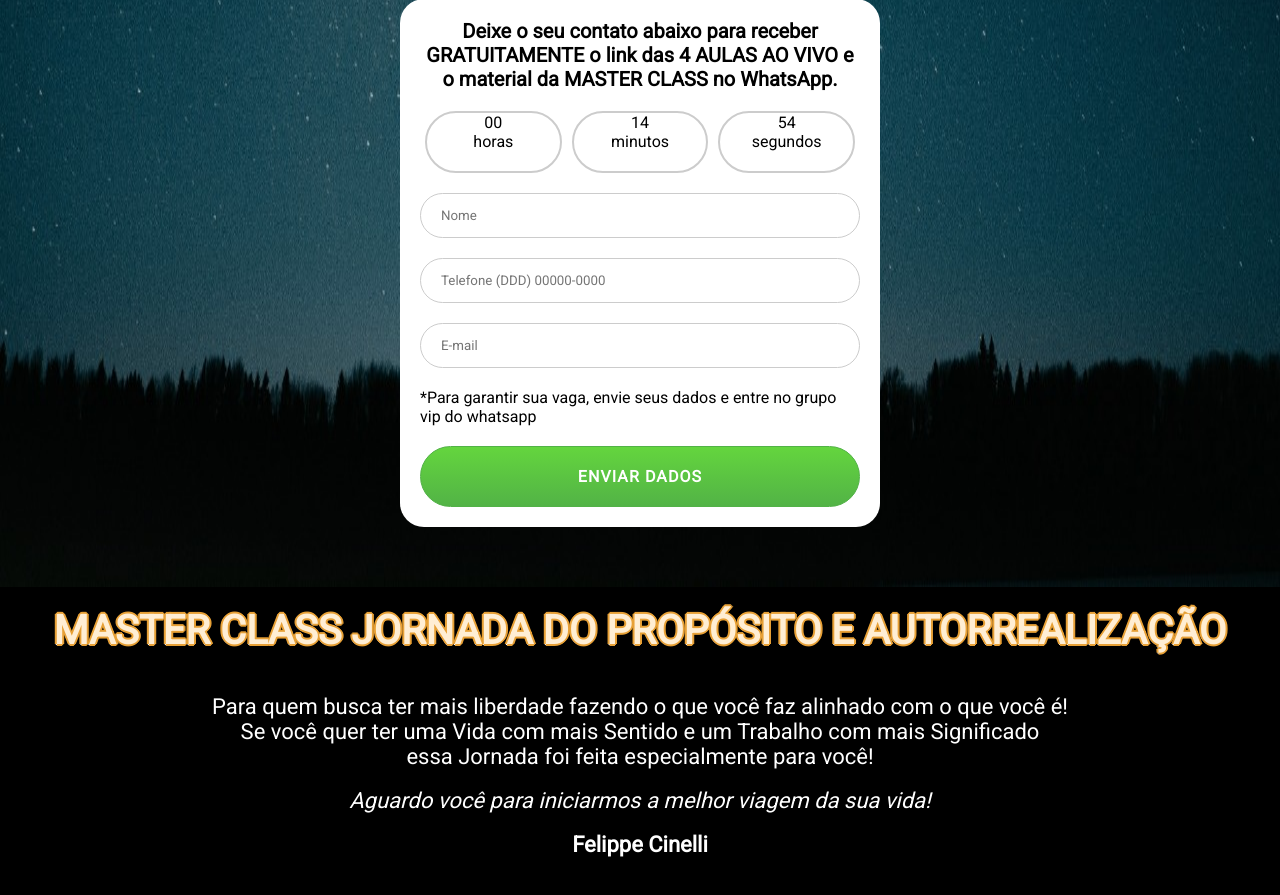
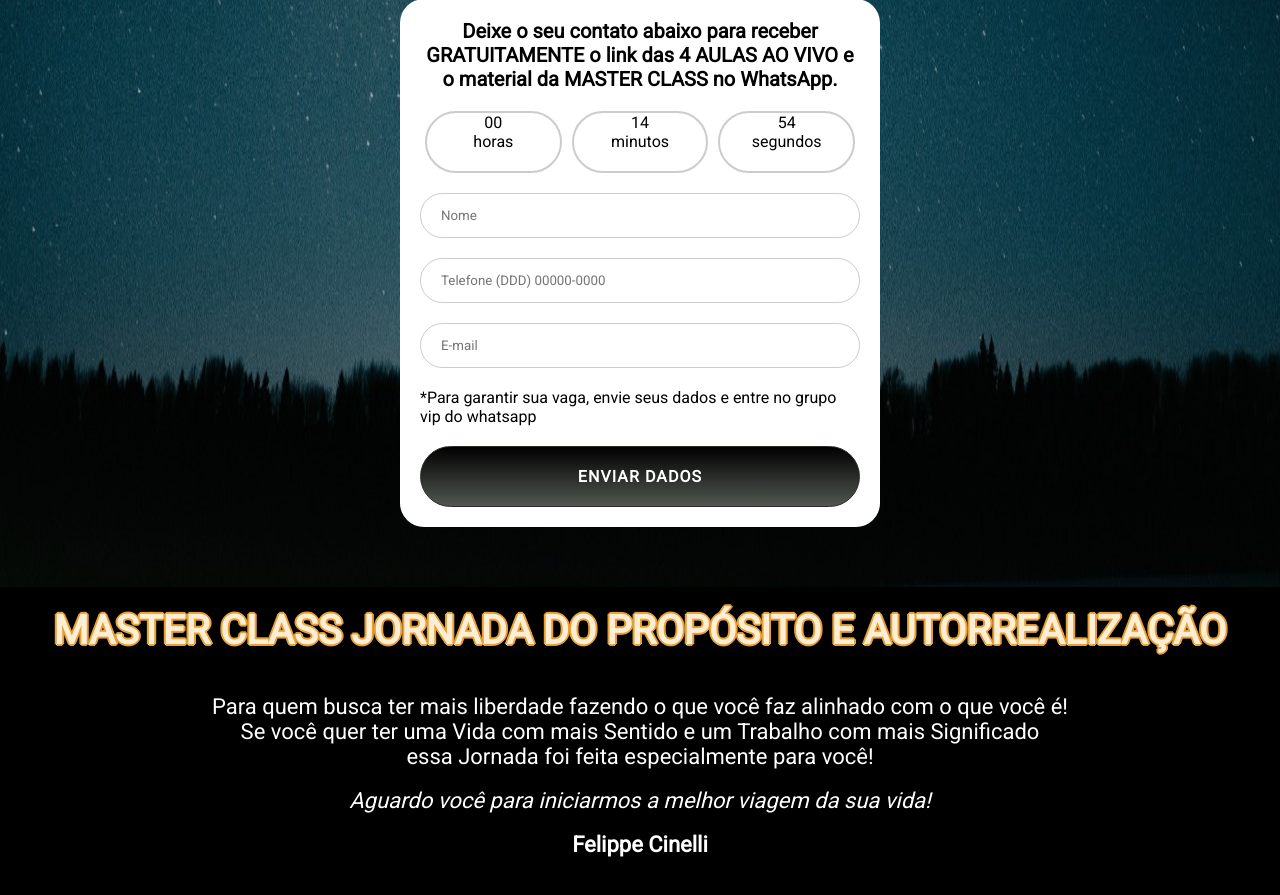
Before and after one commit to renanlimabl/sendEmailPHPAjax, a PHP site: page / in a window 1280 px wide. Shown: the part 510-1405 px from the top of the page. Run offline with PHP 8.4, Linux system fonts and the light colour scheme.

Commit message:
add estilo

```diff
--- a/style.css
+++ b/style.css
@@ -179,8 +179,8 @@ section.main {
   display: block;
   border-radius: 50px;
   width: 100%;
-  background-image: linear-gradient(#64d53e,#52b346);
-  border: 1px solid #52b247;
+  background-image: linear-gradient(rgb(0, 0, 0),#525751);
+  border: 1px solid #293028;
   color: #fff;
   padding: 20px;
   font-weight: bold;
@@ -189,8 +189,8 @@ section.main {
 }
 
 .form .email #button:hover {
-  background-image: linear-gradient(#3cb414,#36812d);
-  border: 1px solid #26831c;
+  background-image: linear-gradient(rgb(0, 0, 0),#354232);
+  border: 1px solid #535c52;
 }
 
 .form .email #button.remove {
```
